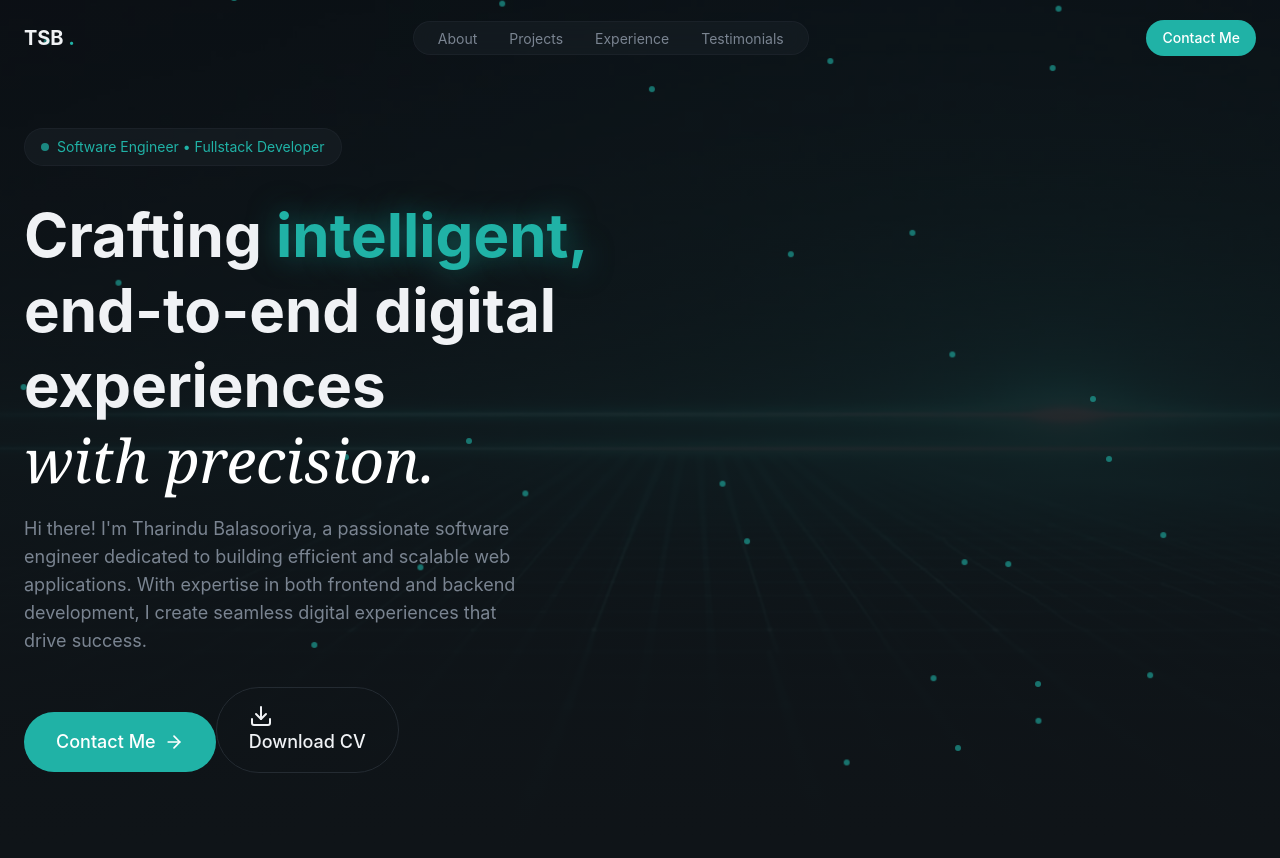
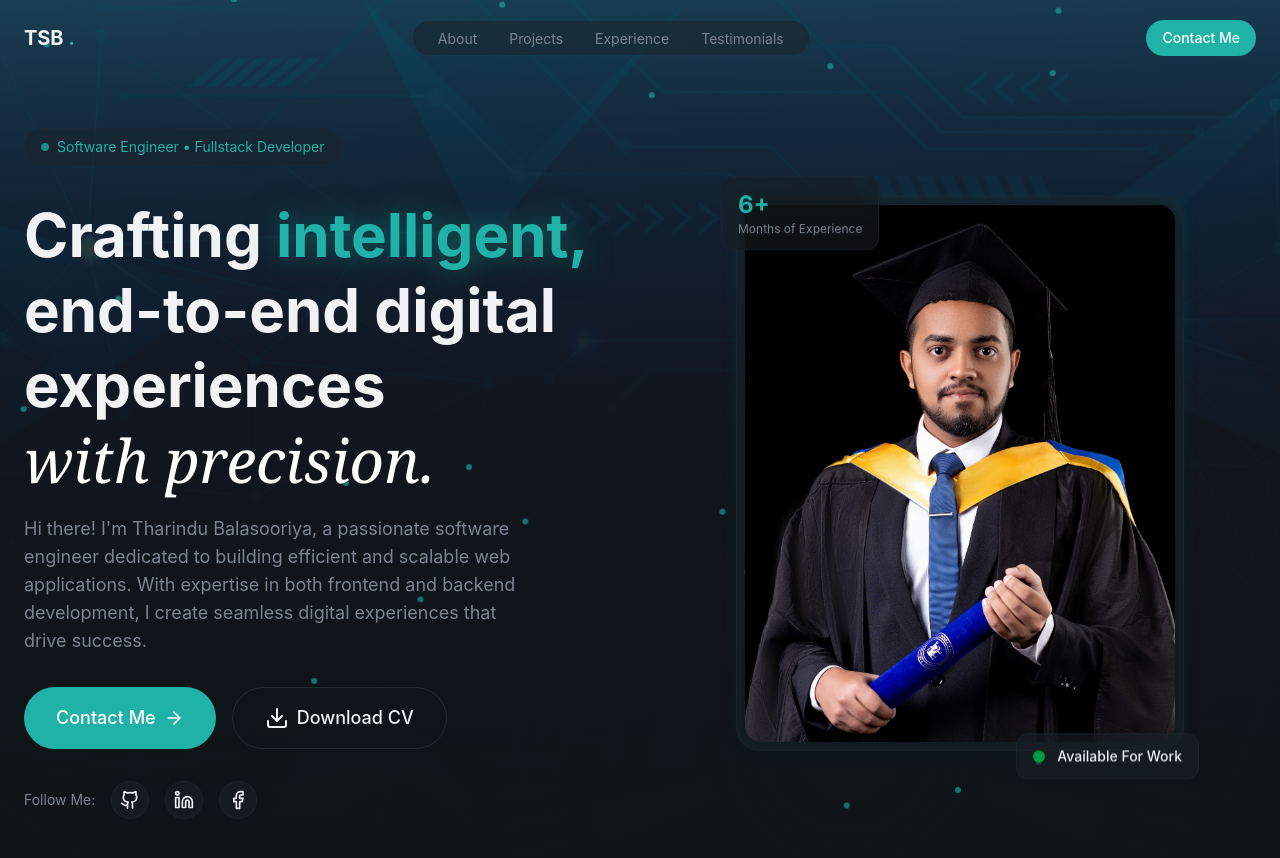
Before and after one commit to tharindutsb/Tharindu_Balasooriya_portfolio, a React (Vite) app: page / in a window 1280 px wide. Shown: the top 858 px of the page. Built offline with nearby package versions, Linux system fonts and the light colour scheme.

Commit message:
create profile picture section

```diff
--- a/src/components/AnimatedBorderButton.jsx
+++ b/src/components/AnimatedBorderButton.jsx
@@ -2,32 +2,28 @@ import { Download } from "lucide-react";
 
 export const AnimatedBorderButton = () => {
   return (
-                <button className="relative bg-transparent border border-border
-                      text-foreground hover:border-primary/50
-                      grouptransition-all duration-1000
-                      px-8 py-4 text-lg font-medium
-                      hover:border-primary/50
-                      focus:outline-none
-                      focus-visible:ring-2 focus-visible:ring-primary focus-visible:ring-offset-2
-                      disabled:opacity-50 disabled:cursor-not-allowed
-                      rounded-full overflow-visible
-                      animated-border">
+    <button
+      // href={href}
+      // download={download}
+      // aria-label="Download CV"
+      className="group relative bg-transparent border border-border text-foreground hover:border-primary/50 transition-all duration-1000 px-8 py-4 text-lg font-medium hover:border-primary/50 focus:outline-none focus-visible:ring-2 focus-visible:ring-primary focus-visible:ring-offset-2 disabled:opacity-50 disabled:cursor-not-allowed rounded-full overflow-visible animated-border"
+    >
       {/* Animated SVG Border */}
       <svg
-                  className="absolute left-0 top-0 w-full h-full pointer-events-none"
+        className="absolute left-0 top-0 w-full h-full pointer-events-none doming-ignore"
         viewBox="0 0 200 60"
         preserveAspectRatio="none"
         style={{ overflow: "visible" }}
       >
         <path
           d="M 30,1
-                      A 29,29 0 0 1 1,30
+            A 29,29 0 0 0 1,30
             L 1,30
-                      A 29,29 0 0 1 30,59
+            A 29,29 0 0 0 30,59
             L 170,59
-                      A 29,29 0 0 1 199,30
+            A 29,29 0 0 0 199,30
             L 199,30
-                      A 29,29 0 0 1 170,1
+            A 29,29 0 0 0 170,1
             Z"
           fill="none"
           stroke="var(--color-primary)"
@@ -36,14 +32,14 @@ export const AnimatedBorderButton = () => {
           strokeDashoffset="400"
           strokeLinecap="round"
           strokeLinejoin="round"
-                    className="download-cv-path"
+          className="animated-border-path"
         />
       </svg>
-                <span>
-                  <Download/>
+
+      <span className="relative flex items-center gap-2">
+        <Download />
         Download CV
       </span>
-
     </button>
-  )
+  );
 }
--- a/src/index.css
+++ b/src/index.css
@@ -54,6 +54,11 @@
     text-shadow: 0 0 30px
     color-mix(in srgb, var(--color-primary) 50%, transparent);
   }
+  .glow-border{
+    box-shadow: 0 0 20px
+    color-mix(in srgb, var(--color-primary) 5%, transparent),inset 0 0 20px
+    color-mix(in srgb, var(--color-primary) 5%, transparent) ;
+  }
 }
 @layer utilities {
   @keyframes fade-in {
@@ -83,9 +88,23 @@
       transform: translate(30px, 10px);
     }
   }
+
+  @keyframes float{
+    0%, 100% {
+      transform: translateY(0);
+    }
+    50% {
+      transform: translateY(-10px);
+    }
+  }
+
   .animate-fade-in {
     animation: fade-in 0.5s ease-out both;
   }
+  .animate-float{
+    animation: float 4s ease-in-out infinite;
+  }
+
   .animation-delay-100{
     animation-delay: 100ms;
   }
@@ -111,8 +130,21 @@
     animation-delay: 800ms;
   }
 
+  @keyframes animated-border{
+    0% {
+      stroke-dashoffset:400;
+    }
+    100%{
+      stroke-dashoffset:-550;
+    }
+  }
+
+  .group:hover .animated-border-path{
+      animation:animated-border 1.5s linear infinite;
+  }
+
   .animated-border:hover {
-    background-color: color-mix(in srgb, #26c4b8 15%, transparent);
+    background-color: color-mix(in srgb, #26c4b8 25%, transparent);
     backdrop-filter: blur(16px);
     box-shadow: 0 0 20px color-mix(in srgb, #26c4b8 20%, transparent);
   }
--- a/src/sections/Hero.jsx
+++ b/src/sections/Hero.jsx
@@ -1,6 +1,7 @@
 import {Button} from "@/components/Button";
-import { ArrowRight } from "lucide-react";
+import { ArrowRight, Facebook, Github, Linkedin } from "lucide-react";
 import { AnimatedBorderButton } from "@/components/AnimatedBorderButton";
+
 export const Hero = () => {
   return (
     <section className="relative min-h-screen flex items-center overflow-hidden">
@@ -47,15 +48,55 @@ export const Hero = () => {
             </p>
           </div>
           {/* CTAs */}
-          <div>
+          <div className="flex flex-wrap gap-4 animate-fade-in animation-delay-300">
             <Button size="lg">
               Contact Me <ArrowRight className="w-5 h-5"/>
             </Button>
-            <AnimatedBorderButton className="ml-4"/>
+            <AnimatedBorderButton/>
           </div>
+          {/* social links */}
+          <div className="flex items-center gap-4 animate-fade-in animation-delay-400">
+            <span className="text-sm text-muted-foreground">Follow Me: </span>
+              {[
+                {icon: Github, href: "#"},
+                {icon: Linkedin, href: "#"},
+                {icon: Facebook, href: "#"},
+                ].map((social,idx)=>(
+                  <a key={idx} href={social.href} className="p-2 rounded-full glass hover:bg-primary/40 hover:text-primay transition-all duration-300">
+                    {<social.icon className="w-5 h-5 transition-all duration-300 hover:text-primary-foreground "/>}
 
+                  </a>
+                ))}
+          </div>
         </div>
         {/* right column - profile image */}
+        <div className="relative animate-fade-in animation-delay-300">
+          {/* Profile Image */}
+          <div className="relative max-w-md mx-auto">
+            <div className="absolte inset-0
+            rounded-3xl bg-gradient-to-br
+            from-primary/30 via-transparent to-primary/10 blur-2xl animate-pulse"/>
+              <div className="relative glass rounded-3xl p-2 glow-border">
+                <img src="/profile-photo.jpg" alt="Tharindu Balasooriya" className="w-full aspect-[4/5] object-cover rounded-2xl"/>
+
+                {/* Floating Badge  */}
+                  <div className="absolute -bottonm-4 -right-4 glass rounded-xl px-4 py-3 animate-float">
+                    <div className="flex items-center gap-3">
+                      <div className="w-3 h-3 bg-green-500 rounded-full animate-pulse" />
+                      <span className="text-sm font-medium">Available For Work</span>
+                    </div>
+                  </div>
+                {/* Stats Badge */}
+                <div>
+                  <div className="absolute -top-4 -left-4 glass rounded-xl px-4 py-3 animate-float animation-delay-500">
+                    <div className="text-2xl font-bold text-primary">6+</div>
+                    <div className="text-xs text-muted-foreground">Months of Experience</div>
+                  </div>
+                </div>
+
+              </div>
+            </div>
+        </div>
       </div>
     </div>
     </section>
```
Also changed, not shown: public/hero-bg copy.jpg (added), public/hero-bg.jpg. Lines whose indentation alone changed are shown as unchanged.
